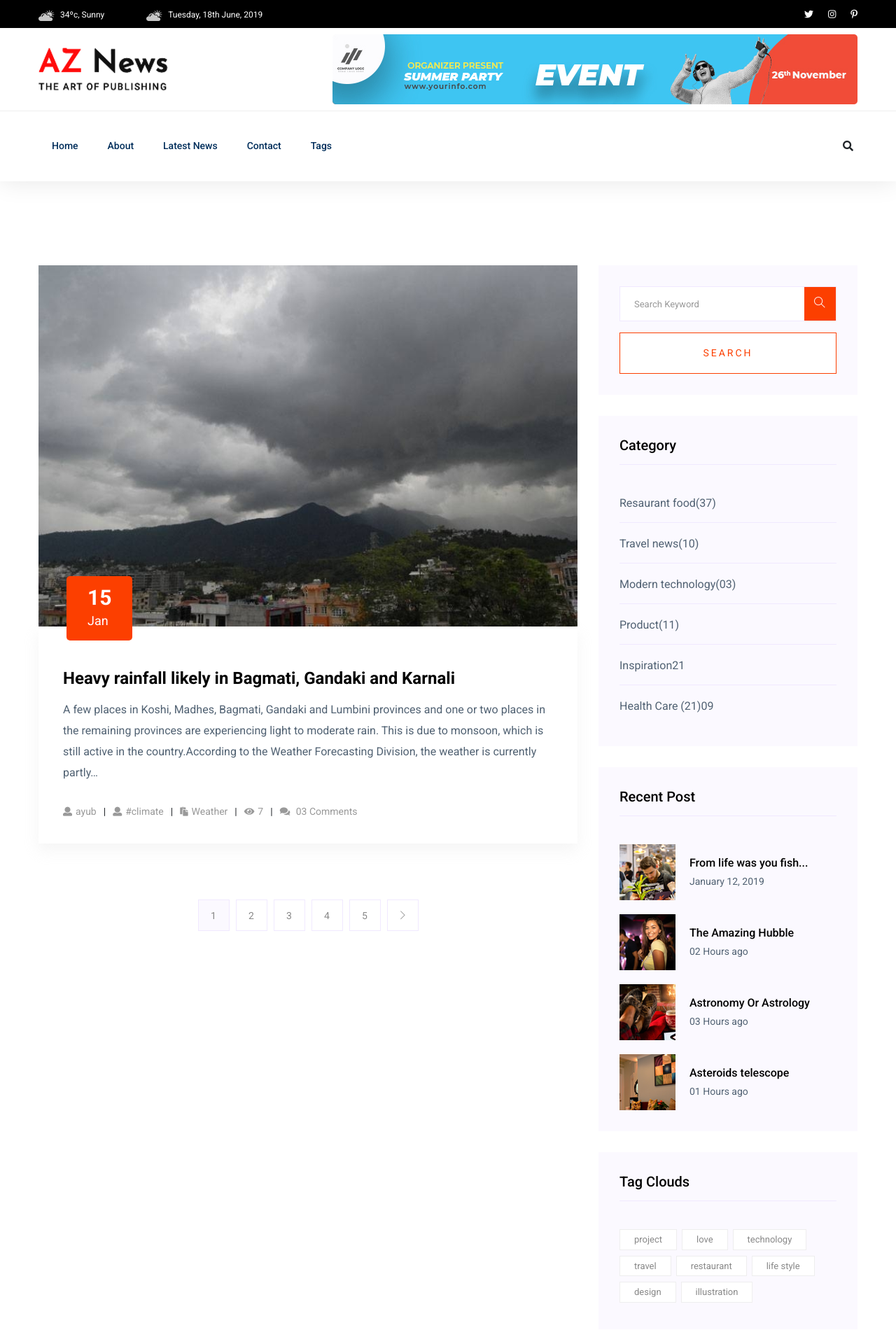
After one commit to ayubsht1/newspaper, a Django app: page /post-list/ in a window 1280 px wide. The commit adds this page. Shown: the top 1920 px of the page at 70% size. Run offline with Django 5.2, Linux system fonts and the light colour scheme; data comes from the database, SQL or seed files in the repository; some libraries are stand-ins or nearby versions.

Commit message:
setting letter news and pagenation

```diff
--- a/newspaper/urls.py
+++ b/newspaper/urls.py
@@ -5,4 +5,5 @@ from newspaper import views
 urlpatterns = [
     path("", views.HomeView.as_view(), name="home"),
     path("about/", views.AboutView.as_view(), name="about"),
+    path("post-list/",views.PostListView.as_view(),name="post-list"),
 ]
--- a/newspaper/views.py
+++ b/newspaper/views.py
@@ -55,3 +55,14 @@ class AboutView(TemplateView):
             published_at__isnull=False, status="active"
         ).order_by("-views_count")[:3]
         return context
+
+class PostListView(ListView):
+    model = Post
+    template_name = "aznews/list/list.html"
+    context_object_name = "posts"
+    paginate_by = 1
+
+    def get_queryset(self):
+        return Post.objects.filter(
+            published_at__isnull=False, status="active"
+        ).order_by("-published_at")
--- a/templates/aznews/header.html
+++ b/templates/aznews/header.html
@@ -58,7 +58,7 @@
                                         <li><a href="categori.html">{{ category.name }}</a></li>
                                         {% endfor %}
                                         <li><a href="{% url 'about' %}">About</a></li>
-                                        <li><a href="latest_news.html">Latest News</a></li>
+                                        <li><a href="{% url 'post-list' %}">Latest News</a></li>
                                         <li><a href="contact.html">Contact</a></li>
                                         <li><a href="#">Tags</a>
                                             <ul class="submenu">
--- /dev/null
+++ b/templates/aznews/list/left/pagination.html
@@ -0,0 +1,29 @@
+{% if page_obj.has_other_pages %}
+<nav class="blog-pagination justify-content-center d-flex">
+    <ul class="pagination">
+
+        {% if page_obj.has_previous %}
+        <li class="page-item">
+            <a href="?page={{ page_obj.previous_page_number }}" class="page-link" aria-label="Previous">
+                <i class="ti-angle-left"></i>
+            </a>
+        </li>
+        {% endif %}
+
+        {% for i in page_obj.paginator.page_range %}
+        <li class="page-item {% if i == page_obj.number %}active{% endif %}">
+            <a href="?page={{ i }}" class="page-link">{{ i }}</a>
+        </li>
+        {% endfor %}
+
+        {% if page_obj.has_next %}
+        <li class="page-item">
+            <a href="?page={{ page_obj.next_page_number }}" class="page-link" aria-label="Next">
+                <i class="ti-angle-right"></i>
+            </a>
+        </li>
+        {% endif %}
+    </ul>
+</nav>
+
+{% endif %}
--- /dev/null
+++ b/templates/aznews/list/left/post_list.html
@@ -0,0 +1,27 @@
+{% for post in posts %}
+<article class="blog_item">
+    <div class="blog_item_img">
+        <img class="card-img rounded-0" src="{{ post.featured_image.url }}" alt="{{ post.title }}">
+        <a href="#" class="blog_item_date">
+            <h3>15</h3>
+            <p>Jan</p>
+        </a>
+    </div>
+
+    <div class="blog_details">
+        <a class="d-inline-block" href="single-blog.html">
+            <h2>{{ post.title }}</h2>
+        </a>
+        <p>
+            {{ post.content|truncatechars:300 }}
+        </p>
+        <ul class="blog-info-link">
+            <li><a href="#"><i class="fa fa-user"></i>{{ post.author.username|lower }}</a></li>
+            <li><a href="#"><i class="fa fa-user"></i>{{ post.tags.all|join:", " }}</a></li>
+            <li><a href="#"><i class="fa fa-paste"></i>{{ post.category.name|title }}</a></li>
+            <li><a href="#"><i class="fa fa-eye"></i>{{ post.views_count }}</a></li>
+            <li><a href="#"><i class="fa fa-comments"></i> 03 Comments</a></li>
+        </ul>
+    </div>
+</article>
+{% endfor %}
--- /dev/null
+++ b/templates/aznews/list/list.html
@@ -0,0 +1,199 @@
+{% extends "aznews/base.html" %}
+{% block content %}
+<!--================Blog Area =================-->
+<section class="blog_area section-padding">
+    <div class="container">
+        <div class="row">
+            <div class="col-lg-8 mb-5 mb-lg-0">
+                <div class="blog_left_sidebar">
+                    {% include "aznews/list/left/post_list.html" %}
+                    {% include "aznews/list/left/pagination.html" %}
+                </div>
+            </div>
+            <div class="col-lg-4">
+                <div class="blog_right_sidebar">
+                    <aside class="single_sidebar_widget search_widget">
+                        <form action="#">
+                            <div class="form-group">
+                                <div class="input-group mb-3">
+                                    <input type="text" class="form-control" placeholder='Search Keyword'
+                                        onfocus="this.placeholder = ''"
+                                        onblur="this.placeholder = 'Search Keyword'">
+                                    <div class="input-group-append">
+                                        <button class="btns" type="button"><i class="ti-search"></i></button>
+                                    </div>
+                                </div>
+                            </div>
+                            <button class="button rounded-0 primary-bg text-white w-100 btn_1 boxed-btn"
+                                type="submit">Search</button>
+                        </form>
+                    </aside>
+
+                    <aside class="single_sidebar_widget post_category_widget">
+                        <h4 class="widget_title">Category</h4>
+                        <ul class="list cat-list">
+                            <li>
+                                <a href="#" class="d-flex">
+                                    <p>Resaurant food</p>
+                                    <p>(37)</p>
+                                </a>
+                            </li>
+                            <li>
+                                <a href="#" class="d-flex">
+                                    <p>Travel news</p>
+                                    <p>(10)</p>
+                                </a>
+                            </li>
+                            <li>
+                                <a href="#" class="d-flex">
+                                    <p>Modern technology</p>
+                                    <p>(03)</p>
+                                </a>
+                            </li>
+                            <li>
+                                <a href="#" class="d-flex">
+                                    <p>Product</p>
+                                    <p>(11)</p>
+                                </a>
+                            </li>
+                            <li>
+                                <a href="#" class="d-flex">
+                                    <p>Inspiration</p>
+                                    <p>21</p>
+                                </a>
+                            </li>
+                            <li>
+                                <a href="#" class="d-flex">
+                                    <p>Health Care (21)</p>
+                                    <p>09</p>
+                                </a>
+                            </li>
+                        </ul>
+                    </aside>
+
+                    <aside class="single_sidebar_widget popular_post_widget">
+                        <h3 class="widget_title">Recent Post</h3>
+                        <div class="media post_item">
+                            <img src="assets/img/post/post_1.png" alt="post">
+                            <div class="media-body">
+                                <a href="single-blog.html">
+                                    <h3>From life was you fish...</h3>
+                                </a>
+                                <p>January 12, 2019</p>
+                            </div>
+                        </div>
+                        <div class="media post_item">
+                            <img src="assets/img/post/post_2.png" alt="post">
+                            <div class="media-body">
+                                <a href="single-blog.html">
+                                    <h3>The Amazing Hubble</h3>
+                                </a>
+                                <p>02 Hours ago</p>
+                            </div>
+                        </div>
+                        <div class="media post_item">
+                            <img src="assets/img/post/post_3.png" alt="post">
+                            <div class="media-body">
+                                <a href="single-blog.html">
+                                    <h3>Astronomy Or Astrology</h3>
+                                </a>
+                                <p>03 Hours ago</p>
+                            </div>
+                        </div>
+                        <div class="media post_item">
+                            <img src="assets/img/post/post_4.png" alt="post">
+                            <div class="media-body">
+                                <a href="single-blog.html">
+                                    <h3>Asteroids telescope</h3>
+                                </a>
+                                <p>01 Hours ago</p>
+                            </div>
+                        </div>
+                    </aside>
+                    <aside class="single_sidebar_widget tag_cloud_widget">
+                        <h4 class="widget_title">Tag Clouds</h4>
+                        <ul class="list">
+                            <li>
+                                <a href="#">project</a>
+                            </li>
+                            <li>
+                                <a href="#">love</a>
+                            </li>
+                            <li>
+                                <a href="#">technology</a>
+                            </li>
+                            <li>
+                                <a href="#">travel</a>
+                            </li>
+                            <li>
+                                <a href="#">restaurant</a>
+                            </li>
+                            <li>
+                                <a href="#">life style</a>
+                            </li>
+                            <li>
+                                <a href="#">design</a>
+                            </li>
+                            <li>
+                                <a href="#">illustration</a>
+                            </li>
+                        </ul>
+                    </aside>
+
+
+                    <aside class="single_sidebar_widget instagram_feeds">
+                        <h4 class="widget_title">Instagram Feeds</h4>
+                        <ul class="instagram_row flex-wrap">
+                            <li>
+                                <a href="#">
+                                    <img class="img-fluid" src="assets/img/post/post_5.png" alt="">
+                                </a>
+                            </li>
+                            <li>
+                                <a href="#">
+                                    <img class="img-fluid" src="assets/img/post/post_6.png" alt="">
+                                </a>
+                            </li>
+                            <li>
+                                <a href="#">
+                                    <img class="img-fluid" src="assets/img/post/post_7.png" alt="">
+                                </a>
+                            </li>
+                            <li>
+                                <a href="#">
+                                    <img class="img-fluid" src="assets/img/post/post_8.png" alt="">
+                                </a>
+                            </li>
+                            <li>
+                                <a href="#">
+                                    <img class="img-fluid" src="assets/img/post/post_9.png" alt="">
+                                </a>
+                            </li>
+                            <li>
+                                <a href="#">
+                                    <img class="img-fluid" src="assets/img/post/post_10.png" alt="">
+                                </a>
+                            </li>
+                        </ul>
+                    </aside>
+
+
+                    <aside class="single_sidebar_widget newsletter_widget">
+                        <h4 class="widget_title">Newsletter</h4>
+
+                        <form action="#">
+                            <div class="form-group">
+                                <input type="email" class="form-control" onfocus="this.placeholder = ''"
+                                    onblur="this.placeholder = 'Enter email'" placeholder='Enter email' required>
+                            </div>
+                            <button class="button rounded-0 primary-bg text-white w-100 btn_1 boxed-btn"
+                                type="submit">Subscribe</button>
+                        </form>
+                    </aside>
+                </div>
+            </div>
+        </div>
+    </div>
+</section>
+<!--================Blog Area =================-->
+{% endblock content %}
```
